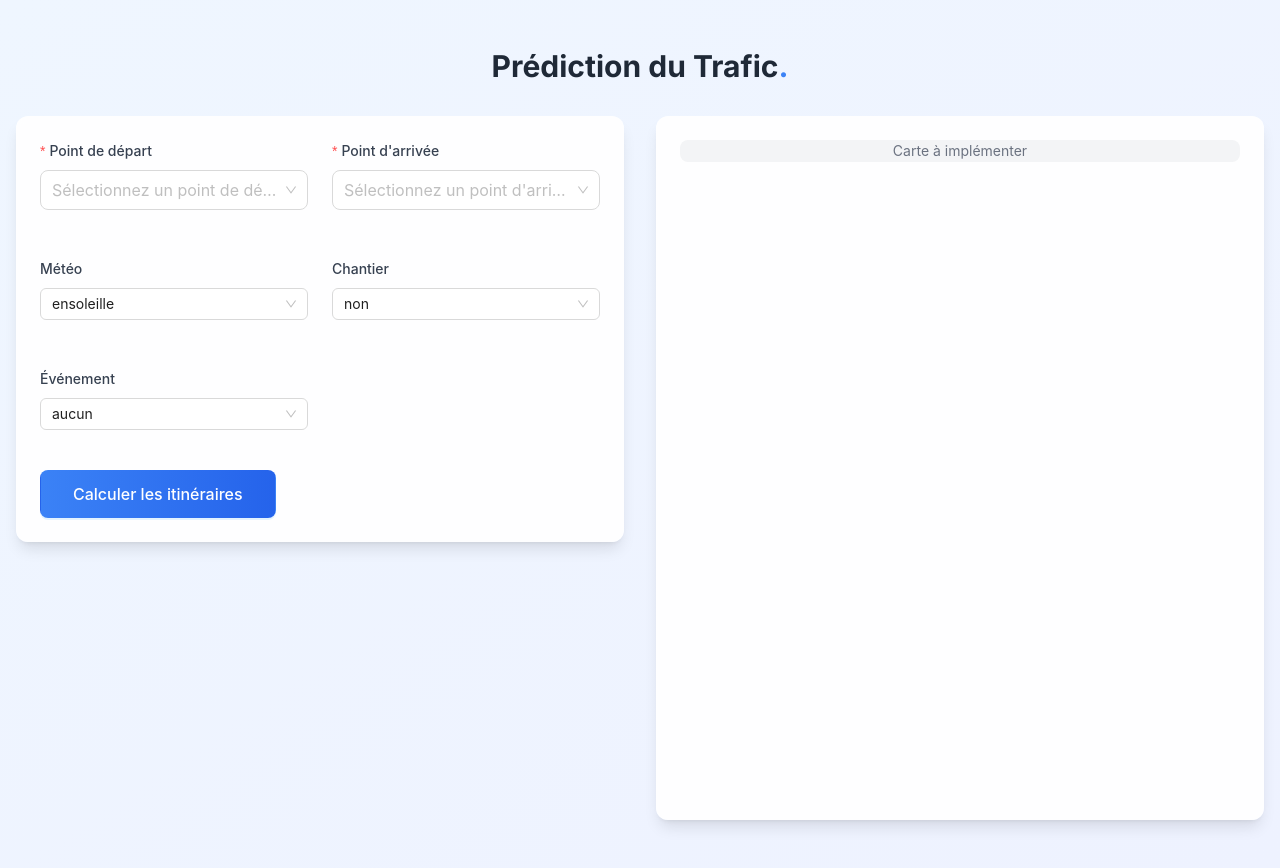
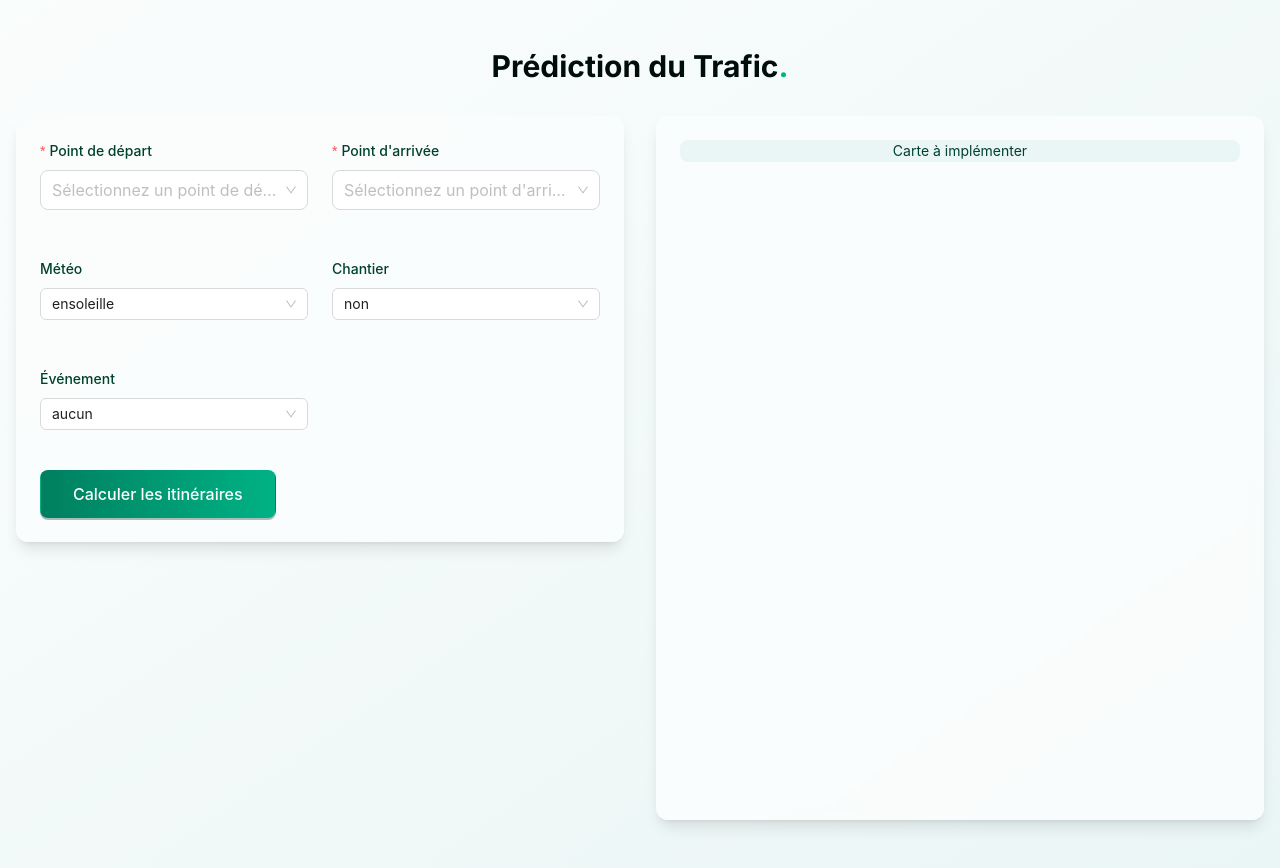
Before and after one commit to henoceli3/trafic-predictor-formulaire, a Next.js app: page /predictions in a window 1280 px wide. Built offline with nearby package versions, Linux system fonts and the light colour scheme.

Commit message:
Ajout de nouvelles couleurs personnalisées dans la configuration Tailwind et mise à jour des styles de la page des prédictions pour une meilleure cohérence visuelle.

```diff
--- a/src/app/layout.tsx
+++ b/src/app/layout.tsx
@@ -18,7 +18,9 @@ export default function RootLayout({
   return (
     <html lang="fr">
       <body className={inter.className}>
-        <ConfigProvider>{children}</ConfigProvider>
+        <ConfigProvider theme={{ token: { colorPrimary: "#007f5f" } }}>
+          {children}
+        </ConfigProvider>
       </body>
     </html>
   );
--- a/src/app/predictions/page.jsx
+++ b/src/app/predictions/page.jsx
@@ -13,21 +13,21 @@ const PredictionsPage = () => {
   const { loading, onFinish, results, bestRoute } = useRoutes();
 
   return (
-    <div className="min-h-screen bg-gradient-to-br from-blue-50 to-indigo-50 py-12">
+    <div className="min-h-screen bg-gradient-to-br from-background-100 to-background-200 py-12">
       <div className="container max-w-[1400px] mx-auto px-4">
         <motion.div
           initial={{ opacity: 0, y: 20 }}
           animate={{ opacity: 1, y: 0 }}
           transition={{ duration: 0.5 }}
         >
-          <h1 className="text-3xl font-bold text-gray-800 mb-8 text-center">
-            Prédiction du Trafic<span className="text-blue-500">.</span>
+          <h1 className="text-3xl font-bold text-text-100 mb-8 text-center">
+            Prédiction du Trafic<span className="text-primary-200">.</span>
           </h1>
 
           <div className="grid grid-cols-1 lg:grid-cols-2 gap-8">
             {/* Colonne de gauche pour le formulaire */}
             <div className="space-y-8">
-              <Card className="shadow-lg rounded-xl border-0 backdrop-blur-sm bg-white/90">
+              <Card className="shadow-lg rounded-xl border-0 backdrop-blur-sm bg-background-100/90">
                 <Form
                   layout="vertical"
                   onFinish={onFinish}
@@ -36,7 +36,7 @@ const PredictionsPage = () => {
                   <div className="grid grid-cols-1 md:grid-cols-2 gap-6">
                     <Form.Item
                       label={
-                        <span className="text-gray-700 font-medium">
+                        <span className="text-text-200 font-medium">
                           Point de départ
                         </span>
                       }
@@ -47,7 +47,7 @@ const PredictionsPage = () => {
                     >
                       <Select
                         showSearch
-                        className="rounded-lg"
+                        className="rounded-lg border-primary-100"
                         size="large"
                         placeholder="Sélectionnez un point de départ"
                         filterOption={(input, option) =>
@@ -63,8 +63,10 @@ const PredictionsPage = () => {
                             label={place.name}
                           >
                             <div className="flex flex-col">
-                              <span className="font-medium">{place.name}</span>
-                              <span className="text-xs text-gray-500">
+                              <span className="font-medium text-text-100">
+                                {place.name}
+                              </span>
+                              <span className="text-xs text-text-200">
                                 {place.address}
                               </span>
                             </div>
@@ -75,7 +77,7 @@ const PredictionsPage = () => {
 
                     <Form.Item
                       label={
-                        <span className="text-gray-700 font-medium">
+                        <span className="text-text-200 font-medium">
                           Point d&apos;arrivée
                         </span>
                       }
@@ -85,7 +87,7 @@ const PredictionsPage = () => {
                       ]}
                     >
                       <Select
-                        className="rounded-lg"
+                        className="rounded-lg border-primary-100"
                         size="large"
                         placeholder="Sélectionnez un point d'arrivée"
                         showSearch
@@ -102,8 +104,10 @@ const PredictionsPage = () => {
                             label={place.name}
                           >
                             <div className="flex flex-col">
-                              <span className="font-medium">{place.name}</span>
-                              <span className="text-xs text-gray-500">
+                              <span className="font-medium text-text-100">
+                                {place.name}
+                              </span>
+                              <span className="text-xs text-text-200">
                                 {place.address}
                               </span>
                             </div>
@@ -114,13 +118,13 @@ const PredictionsPage = () => {
 
                     <Form.Item
                       label={
-                        <span className="text-gray-700 font-medium">Météo</span>
+                        <span className="text-text-200 font-medium">Météo</span>
                       }
                       name="meteo"
                       initialValue="ensoleille"
                     >
                       <Select
-                        className="rounded-lg"
+                        className="rounded-lg border-primary-100"
                         options={weatherOptions.map((opt) => ({
                           ...opt,
                           label: (
@@ -135,7 +139,7 @@ const PredictionsPage = () => {
 
                     <Form.Item
                       label={
-                        <span className="text-gray-700 font-medium">
+                        <span className="text-text-200 font-medium">
                           Chantier
                         </span>
                       }
@@ -143,7 +147,7 @@ const PredictionsPage = () => {
                       initialValue="non"
                     >
                       <Select
-                        className="rounded-lg"
+                        className="rounded-lg border-primary-100"
                         options={constructionOptions.map((opt) => ({
                           ...opt,
                           label: (
@@ -158,7 +162,7 @@ const PredictionsPage = () => {
 
                     <Form.Item
                       label={
-                        <span className="text-gray-700 font-medium">
+                        <span className="text-text-200 font-medium">
                           Événement
                         </span>
                       }
@@ -166,7 +170,7 @@ const PredictionsPage = () => {
                       initialValue="aucun"
                     >
                       <Select
-                        className="rounded-lg"
+                        className="rounded-lg border-primary-100"
                         options={eventOptions.map((opt) => ({
                           ...opt,
                           label: (
@@ -185,7 +189,7 @@ const PredictionsPage = () => {
                       type="primary"
                       htmlType="submit"
                       loading={loading}
-                      className="w-full md:w-auto bg-gradient-to-r from-blue-500 to-blue-600 hover:from-blue-600 hover:to-blue-700 rounded-lg h-12 font-medium text-base px-8"
+                      className="w-full md:w-auto bg-gradient-to-r from-primary-100 to-primary-200 hover:from-primary-200 hover:to-primary-300 rounded-lg h-12 font-medium text-base px-8"
                     >
                       Calculer les itinéraires
                     </Button>
@@ -201,7 +205,7 @@ const PredictionsPage = () => {
                 >
                   <Card
                     title="Itinéraires proposés"
-                    className="shadow-lg rounded-xl border-0 backdrop-blur-sm bg-white/90"
+                    className="shadow-lg rounded-xl border-0 backdrop-blur-sm bg-background-100/90"
                   >
                     <List
                       dataSource={results}
@@ -216,15 +220,15 @@ const PredictionsPage = () => {
                               border rounded-xl p-4 mb-4 cursor-pointer
                               ${
                                 item.index - 1 === bestRoute
-                                  ? "ring-2 ring-green-500 shadow-lg relative bg-green-50/50"
-                                  : "hover:bg-gray-50"
+                                  ? "ring-2 ring-primary-100 shadow-lg relative bg-background-200"
+                                  : "hover:bg-background-100"
                               }
                               transition-all duration-200
                             `}
                           >
                             <div className="w-full p-4">
                               {item.index - 1 === bestRoute && (
-                                <div className="absolute top-2 right-2 bg-green-500 text-white px-3 py-1 rounded-full text-sm">
+                                <div className="absolute top-2 right-2 bg-primary-100 text-background-100 px-3 py-1 rounded-full text-sm">
                                   Meilleur itinéraire
                                 </div>
                               )}
@@ -235,10 +239,10 @@ const PredictionsPage = () => {
                                 <div
                                   className={`ml-4 px-3 py-1 rounded-full text-sm ${
                                     item.avg < 2
-                                      ? "bg-green-100 text-green-700"
+                                      ? "bg-primary-100 text-background-100"
                                       : item.avg < 3.5
-                                      ? "bg-yellow-100 text-yellow-700"
-                                      : "bg-red-100 text-red-700"
+                                      ? "bg-accent-200 text-background-100"
+                                      : "bg-text-300 text-background-100"
                                   }`}
                                 >
                                   {item.avg < 2
@@ -249,25 +253,25 @@ const PredictionsPage = () => {
                                 </div>
                               </div>
                               <div className="grid grid-cols-3 gap-6">
-                                <div className="bg-gray-50 rounded-lg p-4">
-                                  <p className="text-gray-500 text-sm">
+                                <div className="bg-background-200 rounded-lg p-4">
+                                  <p className="text-text-200 text-sm">
                                     Congestion
                                   </p>
-                                  <p className="font-semibold text-xl">
+                                  <p className="font-semibold text-text-100 text-xl">
                                     {item.avg.toFixed(1)}/5
                                   </p>
                                 </div>
-                                <div className="bg-gray-50 rounded-lg p-4">
-                                  <p className="text-gray-500 text-sm">Durée</p>
-                                  <p className="font-semibold text-xl">
+                                <div className="bg-background-200 rounded-lg p-4">
+                                  <p className="text-text-200 text-sm">Durée</p>
+                                  <p className="font-semibold text-text-100 text-xl">
                                     {Math.round(item.duration / 60)} min
                                   </p>
                                 </div>
-                                <div className="bg-gray-50 rounded-lg p-4">
-                                  <p className="text-gray-500 text-sm">
+                                <div className="bg-background-200 rounded-lg p-4">
+                                  <p className="text-text-200 text-sm">
                                     Distance
                                   </p>
-                                  <p className="font-semibold text-xl">
+                                  <p className="font-semibold text-text-100 text-xl">
                                     {(item.distance / 1000).toFixed(1)} km
                                   </p>
                                 </div>
@@ -284,10 +288,10 @@ const PredictionsPage = () => {
 
             {/* Colonne de droite pour la carte */}
             <div className="lg:sticky lg:top-8 h-[calc(100vh-6rem)]">
-              <Card className="shadow-lg rounded-xl border-0 backdrop-blur-sm bg-white/90 h-full">
-                <div className="w-full h-full bg-gray-100 rounded-lg">
+              <Card className="shadow-lg rounded-xl border-0 backdrop-blur-sm bg-background-100/90 h-full">
+                <div className="w-full h-full bg-background-200 rounded-lg">
                   {/* Espace réservé pour la carte */}
-                  <div className="w-full h-full flex items-center justify-center text-gray-500">
+                  <div className="w-full h-full flex items-center justify-center text-text-200">
                     Carte à implémenter
                   </div>
                 </div>
```
Also changed, not shown: tailwind.config.ts (+22 -0 lines).
